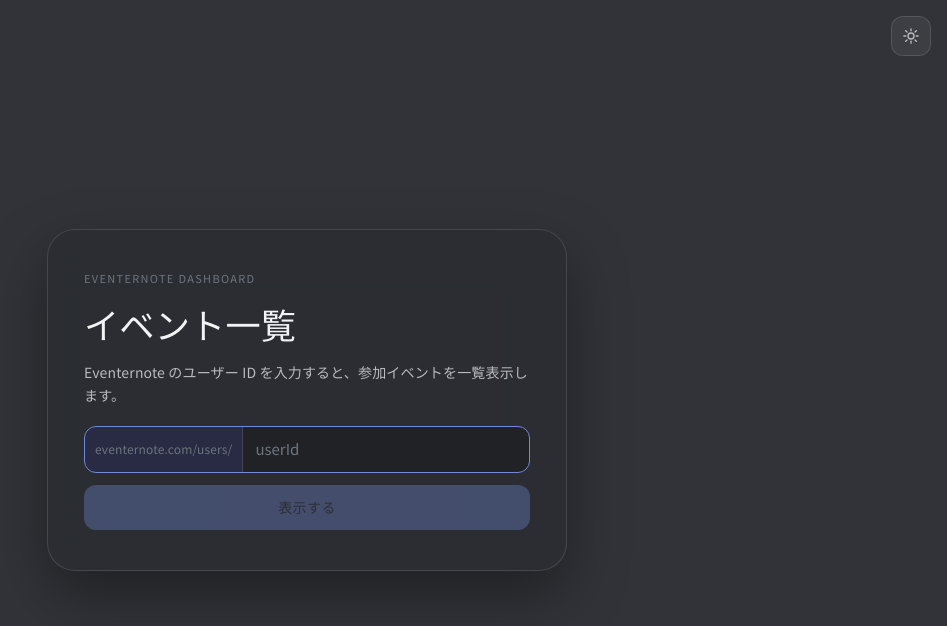
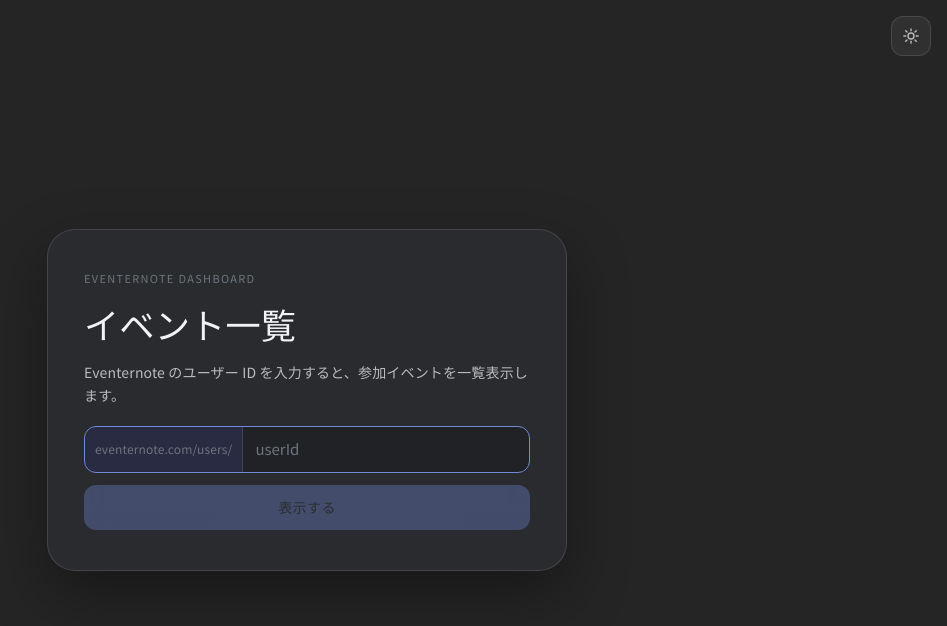
Before and after one commit to kitsunezu/eventernote-dashboard, a React (Vite) app: page / in a window 1280 px wide. Shown: the top 626 px of the page, without its empty margins (333-1280 px from the left). Built offline with nearby package versions, Linux system fonts and the light colour scheme.

Commit message:
style: match widget bg color/opacity and fix horizontal overflow

```diff
--- a/src/index.css
+++ b/src/index.css
@@ -24,7 +24,7 @@
   color: var(--text);
   font-family: var(--font-body);
   line-height: 1.5;
-  background: #313338;
+  background: rgba(46, 46, 46, 0.7);
   font-synthesis: none;
   text-rendering: optimizeLegibility;
   -webkit-font-smoothing: antialiased;
@@ -47,7 +47,7 @@
   --accent-line: rgba(88, 101, 242, 0.22);
   --glass-highlight: rgba(255, 255, 255, 0.7);
   --shadow: 0 22px 48px rgba(79, 84, 92, 0.16);
-  background: #f2f3f5;
+  background: rgba(242, 243, 245, 0.7);
 }
 
 * {
@@ -59,6 +59,10 @@
 #root,
 .app-shell-root {
   min-height: 100%;
+}
+
+.app-shell-root {
+  overflow-x: clip;
 }
 
 body {
```
